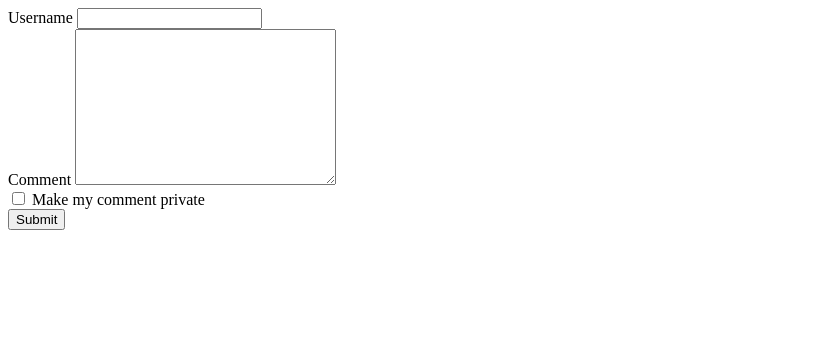
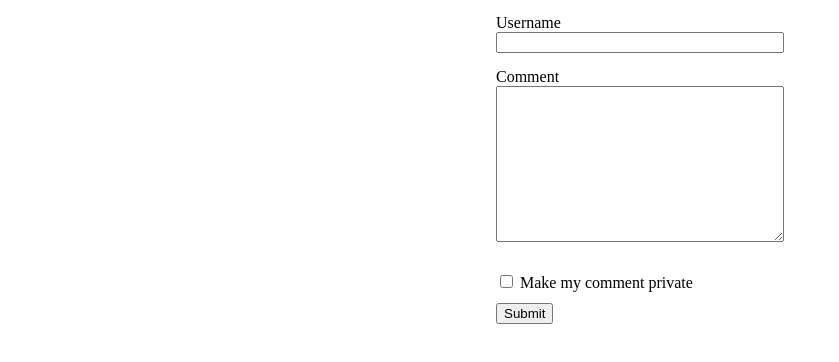
Before and after one commit to joel-eche/comment-form, a plain HTML site: page index.html in a window 1280 px wide. Shown: the whole page, without its empty margins (0-839 px from the left). Drawn offline with Linux system fonts and the light colour scheme.

Commit message:
Adding basic styles

```diff
--- /dev/null
+++ b/assets/css/styles.css
@@ -0,0 +1,26 @@
+*,
+*::before,
+*::after {
+    box-sizing: border-box;
+}
+
+form {
+    width: 25%;
+    margin: 0 auto;
+}
+
+fieldset {
+    border: none;
+}
+
+.comment-info label, .comment-info input, .comment-info textarea {
+    display: block;
+}
+
+input, textarea {
+    margin-bottom: 15px
+}
+
+input:not([type="checkbox"]):not([type="submit"]), textarea {
+    width: 100%;
+}
--- a/index.html
+++ b/index.html
@@ -5,11 +5,13 @@
   <meta charset="UTF-8">
   <meta name="viewport" content="width=device-width, initial-scale=1.0">
   <title>Comment form</title>
+  <link rel="stylesheet" href="./assets/css/styles.css">
 </head>
 
 <body>
   <main>
     <form action="" method="post">
+      <fieldset class="comment-info">
         <div>
           <label for="username">Username</label>
           <input type="text" name="username" id="username" required>
@@ -18,12 +20,15 @@
           <label for="comment">Comment</label>
           <textarea name="comment" id="comment" cols="30" rows="10" required></textarea>
         </div>
+      </fieldset>
+      <fieldset class="comment-action">
         <div>
           <label>
             <input type="checkbox" name="private" id="private" value="private"> Make my comment private
           </label>
         </div>
         <input type="submit" name="submit" value="Submit">
+      </fieldset>
     </form>
   </main>
 </body>
```
Lines whose indentation alone changed are shown as unchanged.
